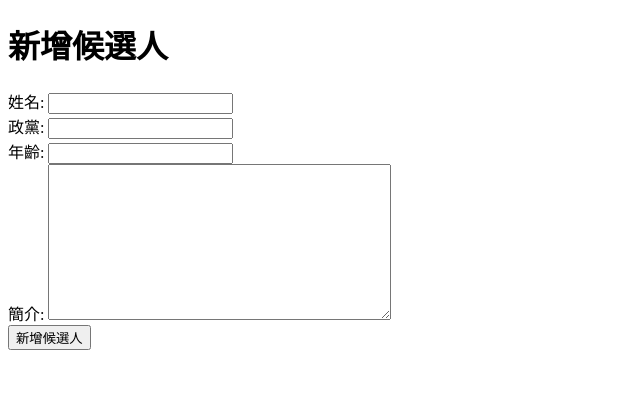
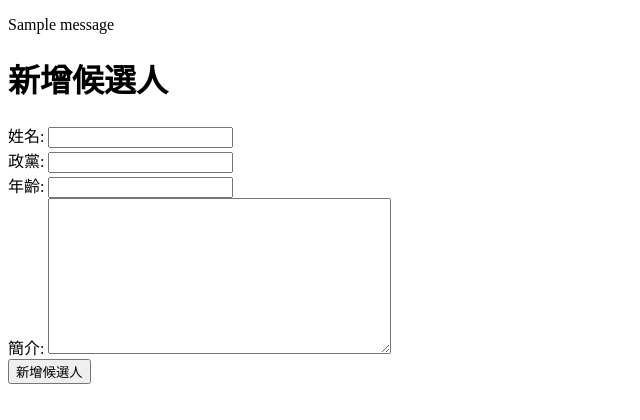
Before and after one commit to kaochenlong/vote_taiwan, a Django app: page /candidates/new in a window 1280 px wide. Shown: the top 420 px of the page, without its empty margins (0-640 px from the left). Run offline with Django 5.2, Linux system fonts and the light colour scheme; tables that the repository leaves empty hold one stand-in row (values such as "Sample post"); one stand-in notice (Sample message) is shown.

Commit message:
add flash message

```diff
--- a/candidates/views.py
+++ b/candidates/views.py
@@ -4,6 +4,7 @@ from django.http import HttpResponseRedirect
 from django.views.decorators.http import require_POST
 from .models import Candidate
 from .forms import CandidateForm
+from django.contrib import messages
 
 
 def index(request):
@@ -13,6 +14,7 @@ def index(request):
         if form.is_valid():
             candidate = Candidate(**form.cleaned_data)
             candidate.save()
+            messages.success(request, "新增候選人成功！")
             return redirect("candidates:index")
 
     candidates = Candidate.objects.all()
@@ -41,6 +43,7 @@ def edit(request, id):
             candidate.age = form.cleaned_data["age"]
             candidate.introduction = form.cleaned_data["introduction"]
             candidate.save()
+            messages.success(request, "更新候選人成功！")
 
             return redirect("candidates:show", id=id)
 
@@ -56,4 +59,5 @@ def edit(request, id):
 def delete(request, id):
     candidate = get_object_or_404(Candidate, id=id)
     candidate.delete()
+    messages.success(request, "候選人已刪除！")
     return redirect("candidates:index")
--- a/templates/candidates/base.html
+++ b/templates/candidates/base.html
@@ -6,6 +6,7 @@
     <title>Vote Taiwan</title>
   </head>
   <body>
+      {% include 'shared/messages.html' %}
       {% block content %}{% endblock %}
   </body>
 </html>
--- /dev/null
+++ b/templates/shared/messages.html
@@ -0,0 +1,7 @@
+{% if messages %}
+<div class="flash">
+    {% for message in messages %}
+        <p class="{{ message.tags }}">{{ message }}</p>
+    {% endfor %}
+</div>
+{% endif %}
```
